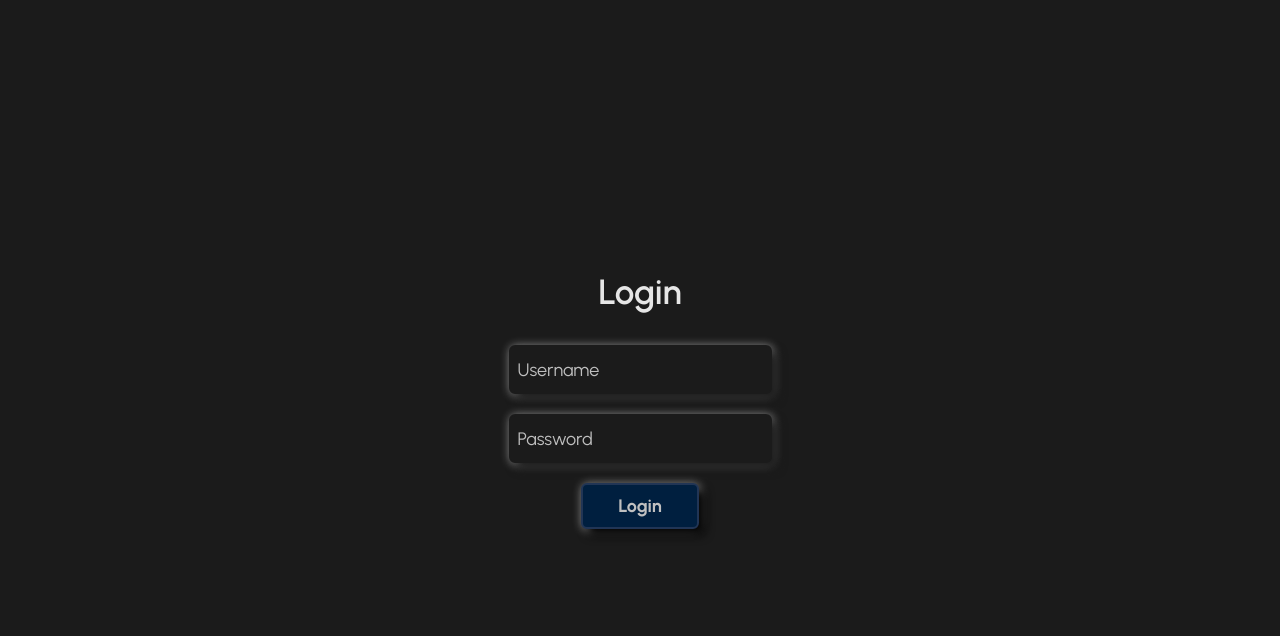
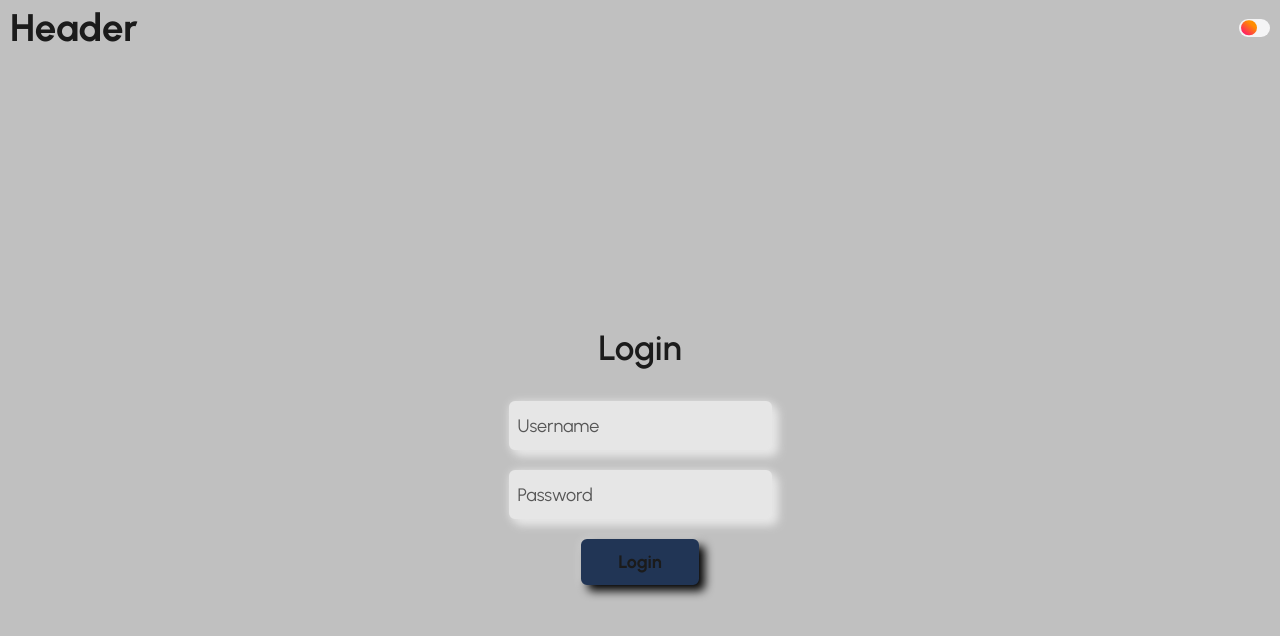
Before and after one commit to jkcsoftwaresllp/CasGamPro_client, a React (Vite) app: page /login in a window 1280 px wide. Before the commit this address had no page. Shown: the top 636 px of the page. Built offline with nearby package versions, Linux system fonts and the light colour scheme.

Commit message:
feat: Add Home page with header component and update version to 0.0.1

```diff
--- a/package.json
+++ b/package.json
@@ -1,7 +1,7 @@
 {
   "name": "casgampro-client",
   "private": true,
-  "version": "0.0.0",
+  "version": "0.0.1",
   "type": "module",
   "scripts": {
     "dev": "vite",
--- a/src/App.css
+++ b/src/App.css
@@ -1,11 +1,14 @@
+/* Global Styles in app.css */
+
+/* Default theme (Light Mode) */
 :root {
   --textBold: 700;
   --textNormal: 400;
   --borderRadius: 6px;
   --borderRadius-md: 15px;
   --borderRadius-lg: 25px;
-  /* dark mode */
-  /* Special Cases */
+
+  /* Light Mode Colors */
   --color-special-yellow: #e6c000;
   --color-special-green: #50c878;
   --color-special-red: #b22222;
@@ -15,22 +18,33 @@
   --color-highlighter-dark-secondary: #001f3f;
 
   /* Background */
-  --color-bg-dark-primary: #1b1b1b;
-  --color-bg-dark-secondary: #565656;
-  --color-bg-dark-tertiary: #7b7b7b;
+  --color-bg-primary: #c0c0c0;
+  --color-bg-secondary: #e6e6e6;
+  --color-bg-tertiary: #f7f7f7;
 
   /* Text */
-  --color-text-dark-primary: #c0c0c0;
-  --color-text-dark-secondary: #e6e6e6;
-  --color-text-dark-tertiary: #f7f7f7;
-
-  /* text light */
   --color-text-primary: #1b1b1b;
   --color-text-secondary: #565656;
   --color-text-tertiary: #7b7b7b;
+}
 
-  /* background light*/
-  --color-bg-primary: #c0c0c0;
-  --color-bg-secondary: #e6e6e6;
-  --color-bg-tertiary: #f7f7f7;
+/* Dark Mode Colors */
+[data-theme="dark"] {
+  --color-special-yellow: #e6c000;
+  --color-special-green: #50c878;
+  --color-special-red: #b22222;
+
+  /* Highlighters */
+  --color-highlighter-dark-primary: #213555;
+  --color-highlighter-dark-secondary: #001f3f;
+
+  /* Background */
+  --color-bg-primary: #1b1b1b;
+  --color-bg-secondary: #565656;
+  --color-bg-tertiary: #7b7b7b;
+
+  /* Text */
+  --color-text-primary: #c0c0c0;
+  --color-text-secondary: #e6e6e6;
+  --color-text-tertiary: #f7f7f7;
 }
--- a/src/App.jsx
+++ b/src/App.jsx
@@ -2,14 +2,19 @@ import { BrowserRouter as Router, Route, Routes } from "react-router-dom";
 import "./App.css";
 import LoginPage from "./pages/LoginPage";
 import ClientRegisterPage from "./pages/ClientRegisterPage";
+import Header from "./components/Main/Header";
+import Home from "./pages/Home";
 
 function App() {
   return (
     <Router>
+      {/* Header will be visible on all pages */}
+      <Header />
+
+      {/* Define all routes */}
       <Routes>
+        <Route path="/" element={<Home />} />
         <Route path="/login" element={<LoginPage />} />
-      </Routes>
-      <Routes>
         <Route path="/admin/newUser" element={<ClientRegisterPage />} />
       </Routes>
     </Router>
--- a/src/components/ClientRegister/styles/ClientRegister.module.css
+++ b/src/components/ClientRegister/styles/ClientRegister.module.css
@@ -1,28 +1,33 @@
+/* .form styles */
 .form {
   display: flex;
   flex-direction: column;
   justify-content: center; /* Center items vertically */
   align-items: center; /* Center items horizontally */
-  background-color: var(--color-bg-dark-primary);
+  background-color: var(
+    --color-bg-primary
+  ); /* Light/dark background based on theme */
   min-height: 100vh; /* Full viewport height for vertical centering */
   padding: 20px;
   gap: 15px; /* Consistent spacing between elements */
   margin: 0 auto; /* Center the form container itself if needed */
 }
 
+/* h2 styles */
 h2 {
-  color: var(--color-text-dark-primary);
+  color: var(--color-text-primary); /* Light/dark text color */
   margin-bottom: 20px;
   text-align: left; /* Align heading with form content */
 }
 
+/* .input styles */
 .input {
   width: 100%;
   max-width: 545px;
   display: flex;
   flex-direction: column;
   gap: 10px; /* Add spacing between label, input, and note */
-  color: var(--color-text-dark-primary);
+  color: var(--color-text-primary); /* Light/dark text color */
 }
 
 .input label {
@@ -34,11 +39,14 @@ h2 {
   width: 100%;
   min-height: 40px;
   font-size: 20px;
-  color: var(--color-text-dark-primary);
+  color: var(--color-text-primary); /* Light/dark text color */
   padding: 0 10px;
-  border: 1px solid var(--color-highlighter-dark-secondary);
+  border: 1px solid var(--color-highlighter-dark-secondary); /* Light/dark border color */
   border-radius: 6px;
   outline: none;
+  background-color: var(
+    --color-bg-secondary
+  ); /* Light/dark background color for input */
 }
 
 .input input:focus {
@@ -48,15 +56,18 @@ h2 {
 
 .input small {
   font-size: 15px;
-  color: var(--color-text-dark-secondary);
+  color: var(--color-text-secondary); /* Light/dark text color for small text */
 }
 
+/* .btn styles */
 .btn {
   padding: 10px 35px;
   cursor: pointer;
-  background-color: var(--color-highlighter-dark-secondary);
+  background-color: var(
+    --color-highlighter-dark-primary
+  ); /* Light/dark button color */
   border-radius: 6px;
-  color: var(--color-text-dark-primary);
+  color: var(--color-text-primary); /* Light/dark text color */
   font-size: 18px;
   font-weight: bold;
   transition: transform 0.35s, box-shadow 0.35s;
@@ -68,7 +79,7 @@ h2 {
 .btn:hover {
   transform: scale(1.05);
   box-shadow: 6px 6px 10px rgba(0, 0, 0, 1),
-    1px 1px 10px var(--color-highlighter-dark-primary);
+    1px 1px 10px var(--color-highlighter-dark-primary); /* Hover effect */
 }
 
 .btn:focus {
--- a/src/components/Login/styles/LoginPage.module.css
+++ b/src/components/Login/styles/LoginPage.module.css
@@ -1,12 +1,16 @@
+/* .container styles */
 .container {
   display: flex;
   justify-content: center;
   align-items: center;
   height: 100vh;
   margin: 0;
-  background-color: var(--color-bg-dark-primary);
+  background-color: var(
+    --color-bg-primary
+  ); /* Light or dark background based on theme */
 }
 
+/* .form styles */
 .form {
   display: flex;
   justify-content: center;
@@ -23,35 +27,34 @@
   gap: 20px; /* Spacing between elements */
 }
 
+/* .form_details styles */
 .form_details {
   font-size: 35px;
   font-weight: 600;
   padding-bottom: 12px;
-  color: var(--color-text-dark-secondary);
+  color: var(
+    --color-text-primary
+  ); /* Light/dark text color based on the theme */
 }
 
+/* .input styles */
 .input {
   width: 245px;
   min-height: 45px;
   font-size: 18px;
-  color: var(--color-text-dark-primary);
+  color: var(--color-text-primary); /* Light/dark text color */
   outline: none;
   transition: 0.35s;
   padding: 0px 7px;
-  background-color: var(--color-bg-dark-primary);
-  border-radius: 6px;
-  border: 2px solid var(--color-bg-dark-primary);
-  box-shadow: 6px 6px 10px var(--color-bg-dark-primary),
+  background-color: var(--color-bg-secondary); /* Light/dark background color */
+  border-radius: var(--borderRadius); /* Border radius */
+  border: 2px solid var(--color-bg-secondary); /* Light/dark border color */
+  box-shadow: 6px 6px 10px var(--color-bg-secondary),
     1px 1px 10px rgba(255, 255, 255, 0.6);
 }
 
 .input::placeholder {
-  color: var(--color-text-dark-primary);
-}
-
-.input:focus.input::placeholder {
-  transition: 0.3s;
-  opacity: 0;
+  color: var(--color-text-secondary); /* Light/dark placeholder text */
 }
 
 .input:focus {
@@ -61,15 +64,18 @@
     inset -1px -1px 5px rgba(255, 255, 255, 0.6);
 }
 
+/* .btn styles */
 .btn {
   padding: 10px 35px;
   cursor: pointer;
-  background-color: var(--color-highlighter-dark-secondary);
-  border-radius: 6px;
-  border: 2px solid var(--color-highlighter-dark-primary);
+  background-color: var(
+    --color-highlighter-dark-primary
+  ); /* Light/dark button color */
+  border-radius: var(--borderRadius); /* Border radius */
+  border: 2px solid var(--color-highlighter-dark-primary); /* Light/dark border color */
   box-shadow: 6px 6px 10px rgba(0, 0, 0, 1),
     1px 1px 10px rgba(255, 255, 255, 0.6);
-  color: var(--color-text-dark-primary);
+  color: var(--color-text-primary); /* Light/dark text color */
   font-size: 18px;
   font-weight: bold;
   transition: 0.35s;
@@ -78,7 +84,7 @@
 .btn:hover {
   transform: scale(1.05);
   box-shadow: 6px 6px 10px rgba(0, 0, 0, 1),
-    1px 1px 10px var(--color-highlighter-dark-primary);
+    1px 1px 10px var(--color-highlighter-dark-primary); /* Hover effect */
 }
 
 .btn:focus {
@@ -88,9 +94,10 @@
     inset -1px -1px 5px rgba(255, 255, 255, 0.6);
 }
 
+/* .switch styles for theme toggling */
 .form .switch {
   font-size: 23px;
-  color: var(--color-text-dark-primary);
+  color: var(--color-text-primary); /* Light/dark text color */
 }
 
 .form .switch .signup_tog {
--- /dev/null
+++ b/src/components/Main/Header.jsx
@@ -0,0 +1,39 @@
+import { useState, useEffect } from "react";
+import style from "./styles/HeaderMain.module.css";
+
+const Header = () => {
+  const [isDarkMode, setIsDarkMode] = useState(false);
+
+  // On mount, check the user's previous theme preference
+  useEffect(() => {
+    const savedTheme = localStorage.getItem("theme");
+    if (savedTheme === "dark") {
+      setIsDarkMode(true);
+      document.documentElement.setAttribute("data-theme", "dark");
+    } else {
+      document.documentElement.setAttribute("data-theme", "light");
+    }
+  }, []);
+
+  // Toggle theme function
+  const toggleTheme = () => {
+    const newTheme = !isDarkMode ? "dark" : "light";
+    setIsDarkMode(!isDarkMode);
+    document.documentElement.setAttribute("data-theme", newTheme);
+
+    // Save the theme preference in localStorage
+    localStorage.setItem("theme", newTheme);
+  };
+
+  return (
+    <header className={style.header}>
+      <h1 className={style.header__title}>Header</h1>
+      <label className={style.switch}>
+        <input type="checkbox" checked={isDarkMode} onChange={toggleTheme} />
+        <span className={style.slider}></span>
+      </label>
+    </header>
+  );
+};
+
+export default Header;
--- /dev/null
+++ b/src/components/Main/styles/HeaderMain.module.css
@@ -0,0 +1,70 @@
+/* Header styles */
+.header {
+  display: flex;
+  justify-content: space-between;
+  align-items: center;
+  padding: 5px 10px;
+  background-color: var(--color-bg-primary);
+  color: var(--color-text-primary);
+  font-family: Arial, sans-serif;
+  font-size: 1.2em;
+  box-shadow: 0px 4px 6px rgba(0, 0, 0, 0.1);
+}
+
+.header__title {
+  margin: 0;
+  font-weight: var(--textBold);
+}
+
+/* Switch styles */
+.switch {
+  display: block;
+  --width-of-switch: 1.6em;
+  --height-of-switch: 0.9em;
+  --size-of-icon: 0.8em;
+  --slider-offset: 0.1em;
+  position: relative;
+  width: var(--width-of-switch);
+  height: var(--height-of-switch);
+}
+
+.switch input {
+  opacity: 0;
+  width: 0;
+  height: 0;
+}
+
+.slider {
+  position: absolute;
+  cursor: pointer;
+  top: 0;
+  left: 0;
+  right: 0;
+  bottom: 0;
+  background-color: #f4f4f5;
+  transition: 0.4s;
+  border-radius: 30px;
+}
+
+.slider:before {
+  position: absolute;
+  content: "";
+  height: var(--size-of-icon);
+  width: var(--size-of-icon);
+  border-radius: 20px;
+  left: var(--slider-offset);
+  top: 50%;
+  transform: translateY(-50%);
+  background: linear-gradient(40deg, #ff0080, #ff8c00 70%);
+  transition: 0.4s;
+}
+
+input:checked + .slider {
+  background-color: #303136;
+}
+
+input:checked + .slider:before {
+  left: calc(100% - (var(--size-of-icon) + var(--slider-offset)));
+  background: #303136;
+  box-shadow: inset -3px -2px 5px -2px #8983f7, inset -10px -4px 0 0 #a3dafb;
+}
--- /dev/null
+++ b/src/pages/Home.jsx
@@ -0,0 +1,11 @@
+import style from "../styles/Home.module.css";
+
+const Home = () => {
+  return (
+    <div className={style.home}>
+      <h1 className={style.title}>casGamPro</h1>
+    </div>
+  );
+};
+
+export default Home;
--- a/src/pages/LoginPage.jsx
+++ b/src/pages/LoginPage.jsx
@@ -2,6 +2,7 @@ import UsernameInput from "../components/Login/UsernameInput";
 import PasswordInput from "../components/Login/PasswordInput";
 import LoginButton from "../components/Login/LoginButton";
 import style from "../components/Login/styles/LoginPage.module.css";
+
 const LoginPage = () => {
   return (
     <div className={style.container}>
--- /dev/null
+++ b/src/styles/Home.module.css
@@ -0,0 +1,21 @@
+/* Home.css */
+
+/* General styling for the home page */
+.home {
+  display: flex;
+  justify-content: center;
+  align-items: center;
+  height: 100vh; /* Full viewport height */
+  margin: 0;
+  background-color: var(
+    --color-bg-primary
+  ); /* Background color based on theme */
+  color: var(--color-text-primary); /* Text color based on theme */
+}
+
+.title {
+  font-size: 4em; /* Large text for the title */
+  font-weight: var(--textBold); /* Bold text */
+  text-align: center;
+  color: var(--color-text-primary); /* Text color based on theme */
+}
```
Also changed, not shown: 1 other file (tests, documents, lock files or other folders).
